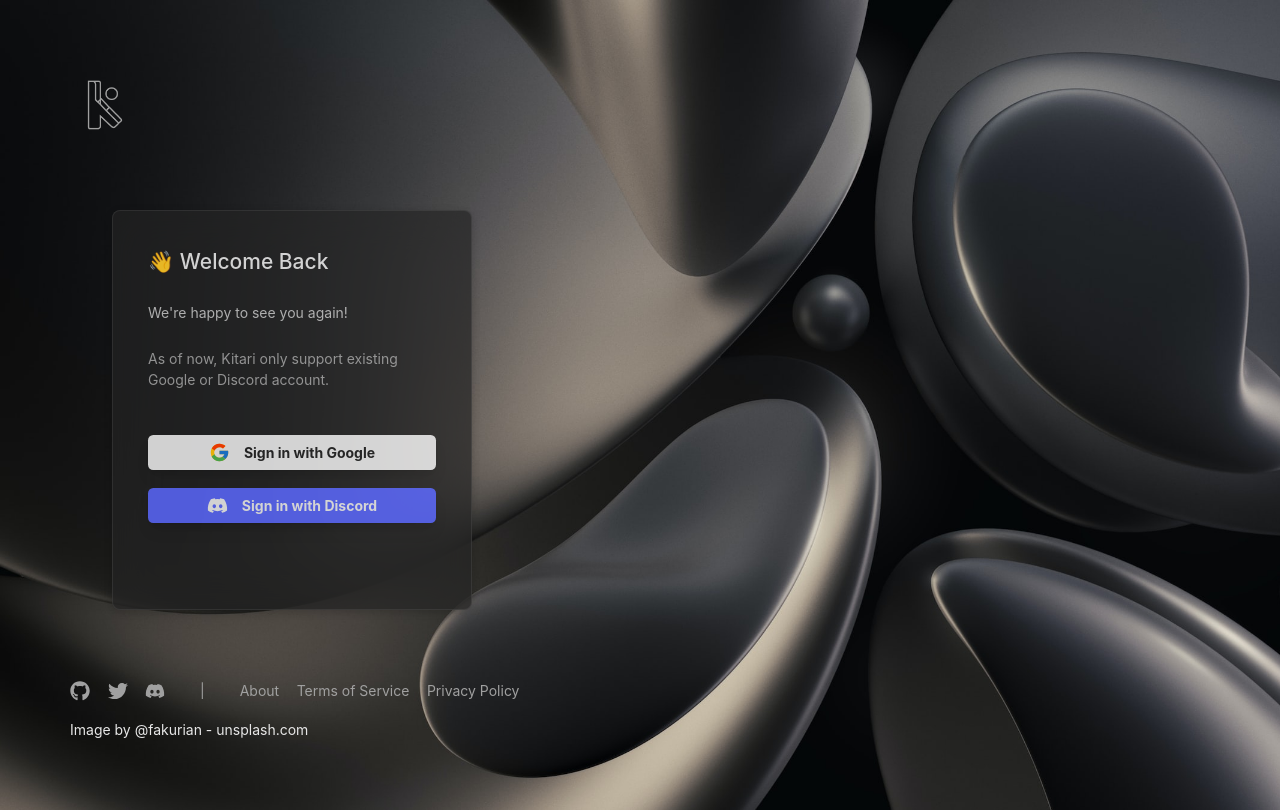
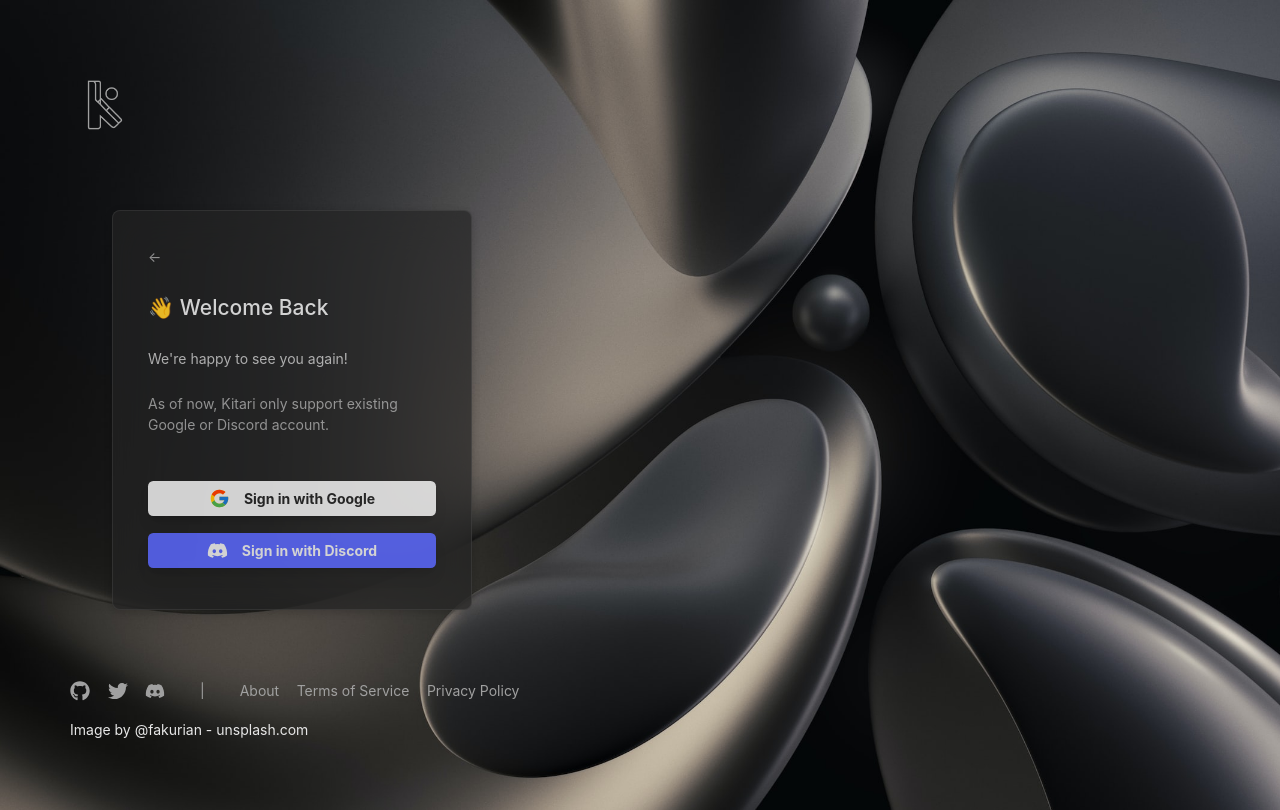
Before and after one commit to riyuzenn/kitari, a Next.js app: page /login in a window 1280 px wide. Built offline with nearby package versions, Linux system fonts and the light colour scheme; a web font is replaced by a local one.

Commit message:
feat: add back button

```diff
--- a/pages/login.tsx
+++ b/pages/login.tsx
@@ -15,6 +15,9 @@ const LoginPage: NextPage = () => {
                         </Link>
                     </div>
                     <div className="form flex-col justify-center  space-y-7 rounded-[8px] px-10 lg:py-10 lg:mx-20 xl:py-10 xl:mx-20 xl:ml-12 ">
+                        <Link href="/">
+                            <a>&larr;</a>
+                        </Link>
                         <h1 className="text-[1.5rem] font-medium text-[#e7e7e7]">👋 Welcome Back</h1>
                         <p className="text-[#bfbfbf]">We're happy to see you again!</p>
                         <p>As of now, Kitari only support existing Google or Discord account.</p>
@@ -69,6 +72,7 @@ const LoginPage: NextPage = () => {
                                 <FaDiscord className="h-6 w-6" />
                                 <p>Sign in with Discord</p>
                             </button>
+
                         </div>
                     </div>
 
```
